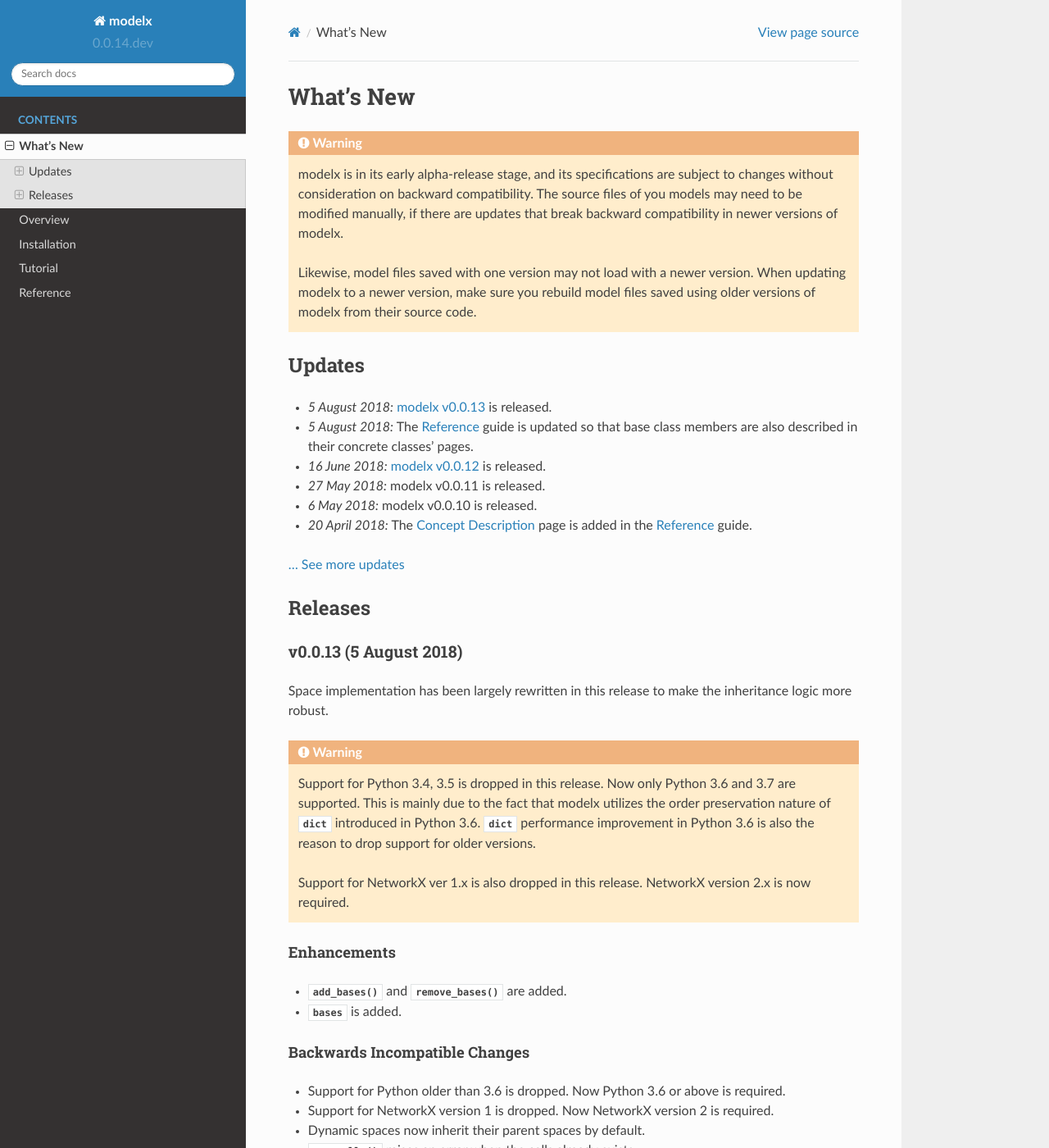
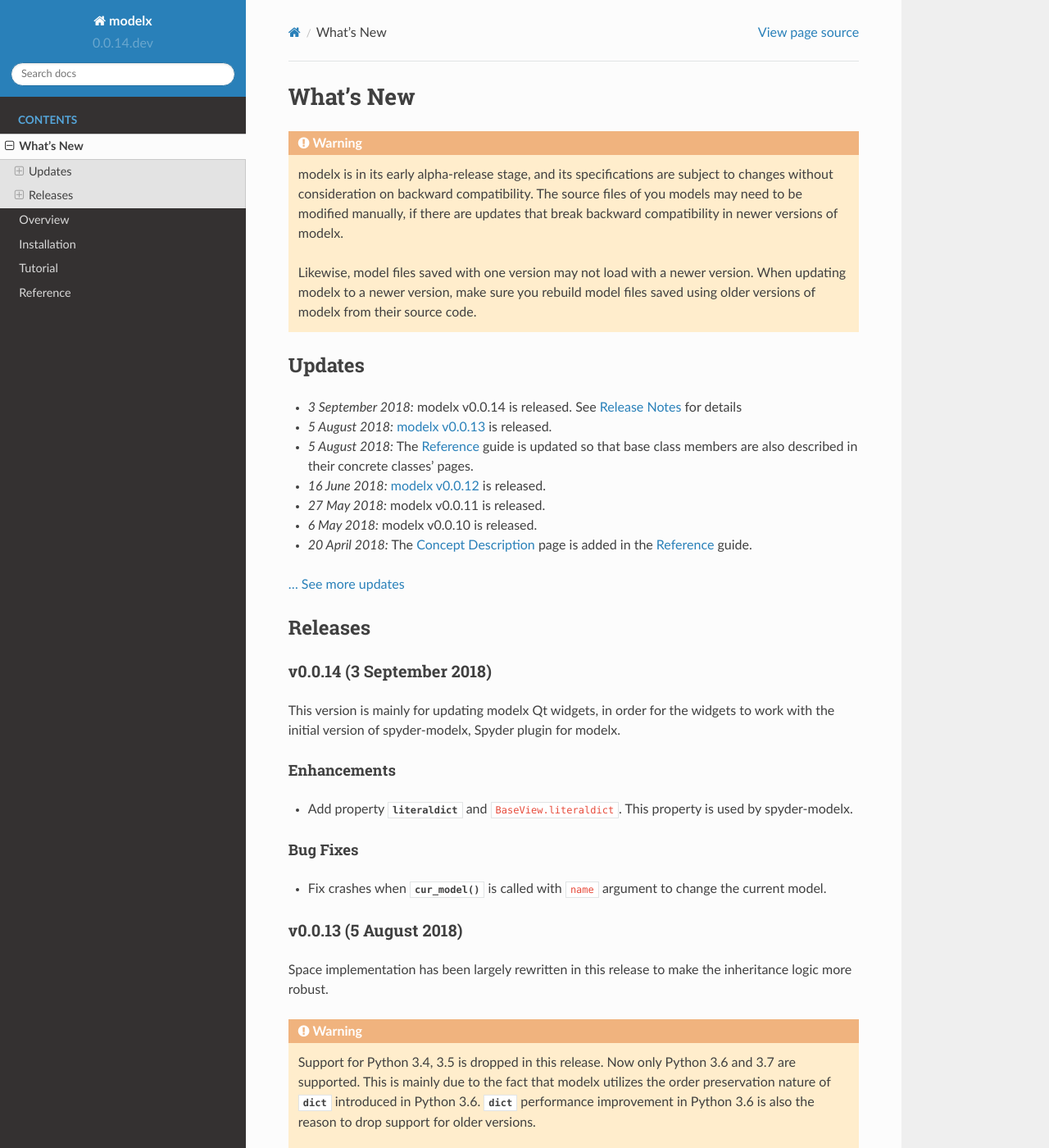
Before and after one commit to fumitoh/modelx, a Sphinx documentation site: the page built from doc/source/whatsnew.rst, in a window 1280 px wide and 1400 px high. Shown: the whole window at 82% size. Built offline with Sphinx 7.4.7 and the Read the Docs theme 2.0.0, drawn with Linux system fonts in a browser that asks for light colours.

Commit message:
DOC: Update whatsnew and updates

```diff
--- a/doc/source/updates.rst
+++ b/doc/source/updates.rst
@@ -3,6 +3,10 @@
 
 
 .. Latest Updates Begin
+
+* *3 September 2018:*
+  modelx v0.0.14 is released. See :ref:`Release Notes <release-v0.0.14>`
+  for details
 
 * *5 August 2018:*
   :ref:`modelx v0.0.13 <release-v0.0.13>` is released.
--- a/doc/source/whatsnew.rst
+++ b/doc/source/whatsnew.rst
@@ -33,6 +33,25 @@
 
 Releases
 ========
+
+.. _release-v0.0.14:
+
+v0.0.14 (3 September 2018)
+--------------------------
+This version is mainly for updating modelx Qt widgets,
+in order for the widgets to work with
+the initial version of spyder-modelx, Spyder plugin for modelx.
+
+Enhancements
+~~~~~~~~~~~~
+- Add property :attr:`~core.base.Interface.literaldict`
+  and ``BaseView.literaldict``. This property is used by spyder-modelx.
+
+
+Bug Fixes
+~~~~~~~~~
+- Fix crashes when :func:`~core.api.cur_model` is called with ``name``
+  argument to change the current model.
 
 .. _release-v0.0.13:
 
```
